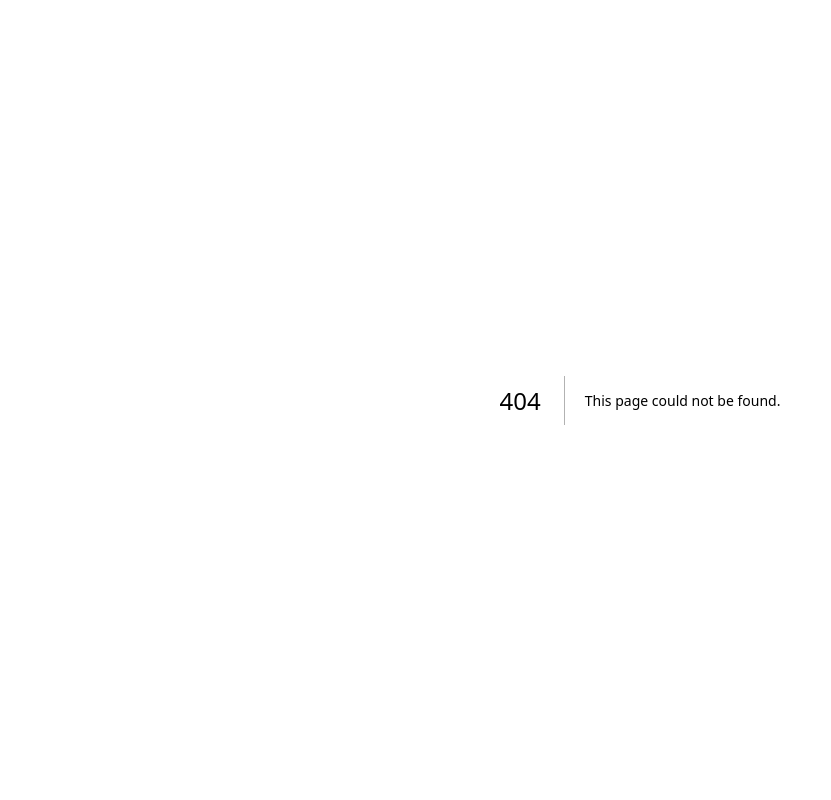
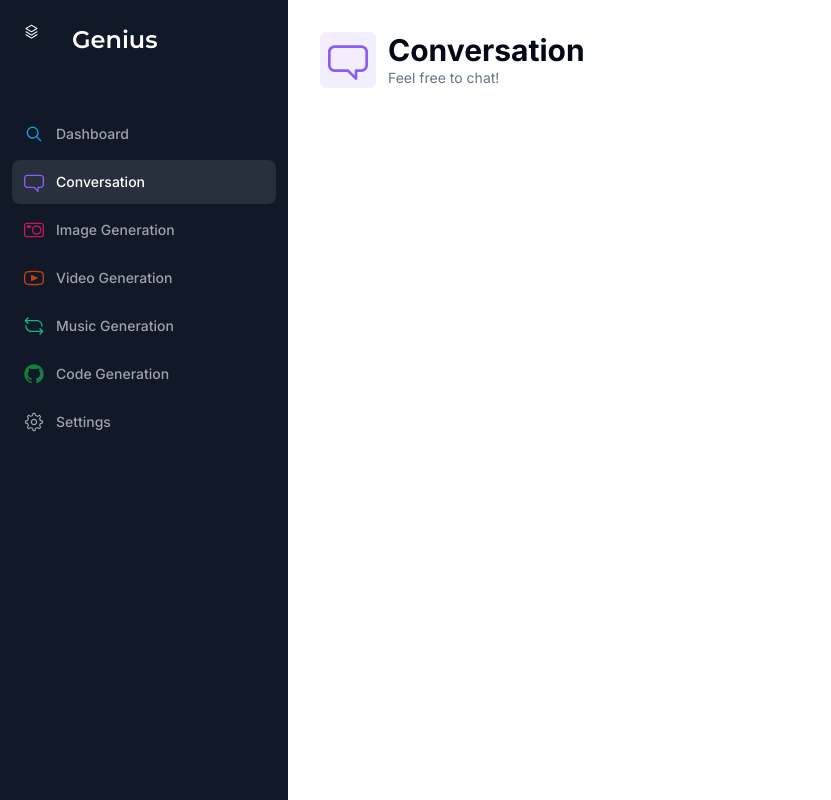
Before and after one commit to Keshavrajsinghal/AI-tools, a Next.js app in the folder ai-tools/: page /conversation in a window 1280 px wide. Before the commit this address had no page. Shown: the whole page, without its empty margins (0-831 px from the left). Built offline with nearby package versions, Linux system fonts and the light colour scheme.

Commit message:
Finished Header Component

```diff
--- /dev/null
+++ b/ai-tools/app/(dashboard)/(routes)/conversation/page.tsx
@@ -0,0 +1,19 @@
+import { Heading } from '@/components/heading'
+import { ChatBubbleIcon } from '@radix-ui/react-icons'
+import React from 'react'
+
+const ConversationPage = () => {
+    return (
+        <div>
+            <Heading
+                title="Conversation"
+                description='Feel free to chat!'
+                icon={ChatBubbleIcon}
+                iconColor='text-violet-500'
+                bgColor="bg-violet-500/10"
+            />
+        </div>
+    );
+}
+
+export default ConversationPage
--- /dev/null
+++ b/ai-tools/components/heading.tsx
@@ -0,0 +1,36 @@
+import { cn } from "@/lib/utils";
+
+
+interface HeadingProps {
+    title: string,
+    description: string,
+    icon: any,
+    iconColor?: string,
+    bgColor?: string,
+}
+
+export const Heading = ({
+    title,
+    description,
+    icon: Icon,
+    iconColor,
+    bgColor
+}: HeadingProps) => {
+    return (
+        <>
+            <div className="px-4 lg:px-8 flex items-center gap-x-3 mb-8">
+                <div className={cn("p-2 wi-fit rounded-md", bgColor)}>
+                    <Icon className={cn("w-10 h-10", iconColor)} />
+                </div>
+                <div>
+                    <h2 className="text-3xl font-bold">
+                        {title}
+                    </h2>
+                    <p className="text-sm text-muted-foreground">
+                        {description}
+                    </p>
+                </div>
+            </div>
+        </>
+    );
+};
```
